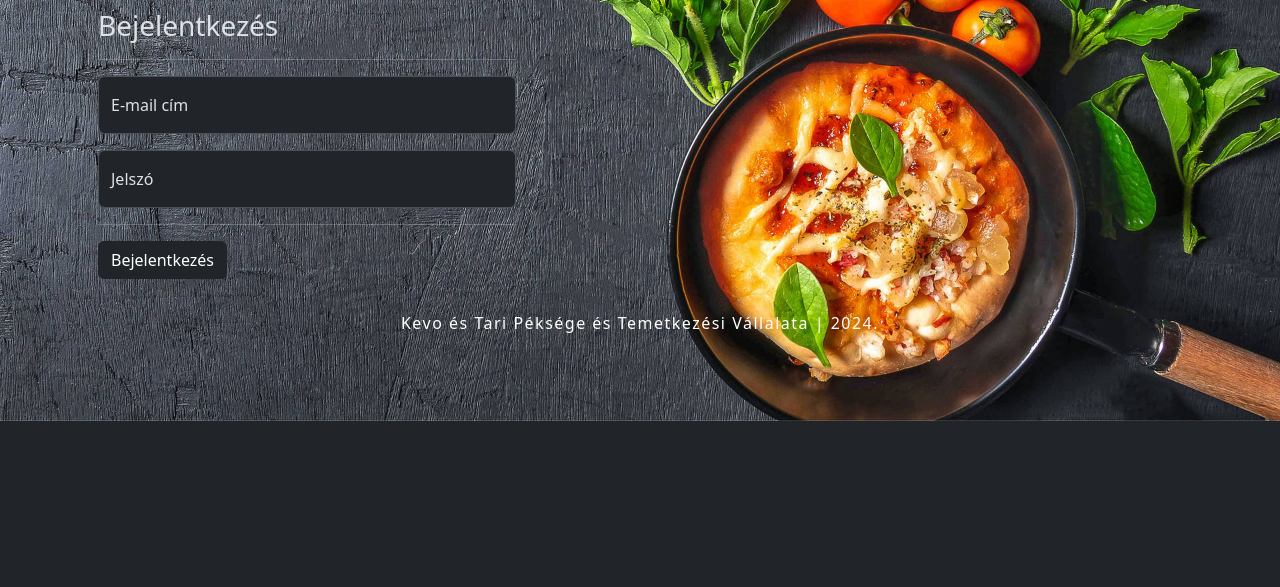
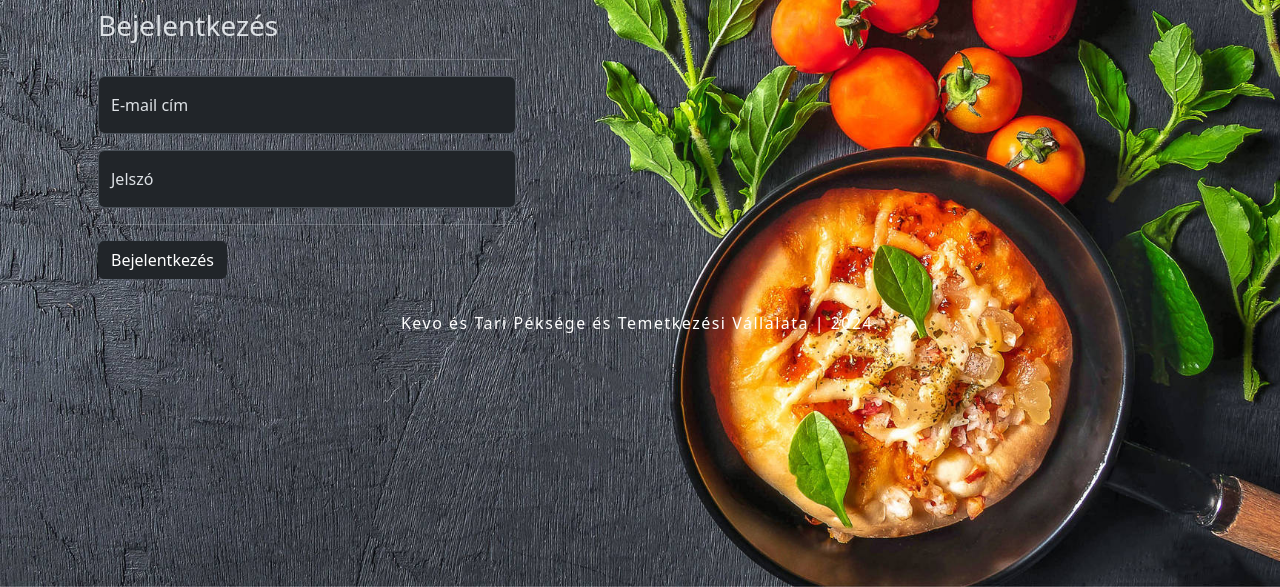
Before and after one commit to Kewkew00/Online-szakacskonyv, a plain HTML site: page szakacskonyv/frontend/index.html in a window 1280 px wide. Shown: the part 213-800 px from the top of the page. Drawn offline with Linux system fonts and the light colour scheme.

Commit message:
backgorund bugfix

```diff
--- a/szakacskonyv/frontend/Assets/css/app.css
+++ b/szakacskonyv/frontend/Assets/css/app.css
@@ -1,5 +1,8 @@
-body{
+body,html{
     width: 100%;
+    height: 100%;
+    margin: 0;
+    padding: 0;
 }
 
 .container {
@@ -19,7 +22,9 @@ footer{
     left: 0;
     bottom: 0;
     width: 100%;
-    color: white;
+    color: #ffffff;
+    outline: #000 0.5px;
+    font-style: initial;
     text-align: center;
 
     letter-spacing: 1.5px;
```
Also changed, not shown: szakacskonyv/frontend/Views/profile.html (+1 -1 lines), szakacskonyv/frontend/index.html (+4 -0 lines), szakacskonyv/frontend/Assets/js/app.js (line endings or trailing spaces).
